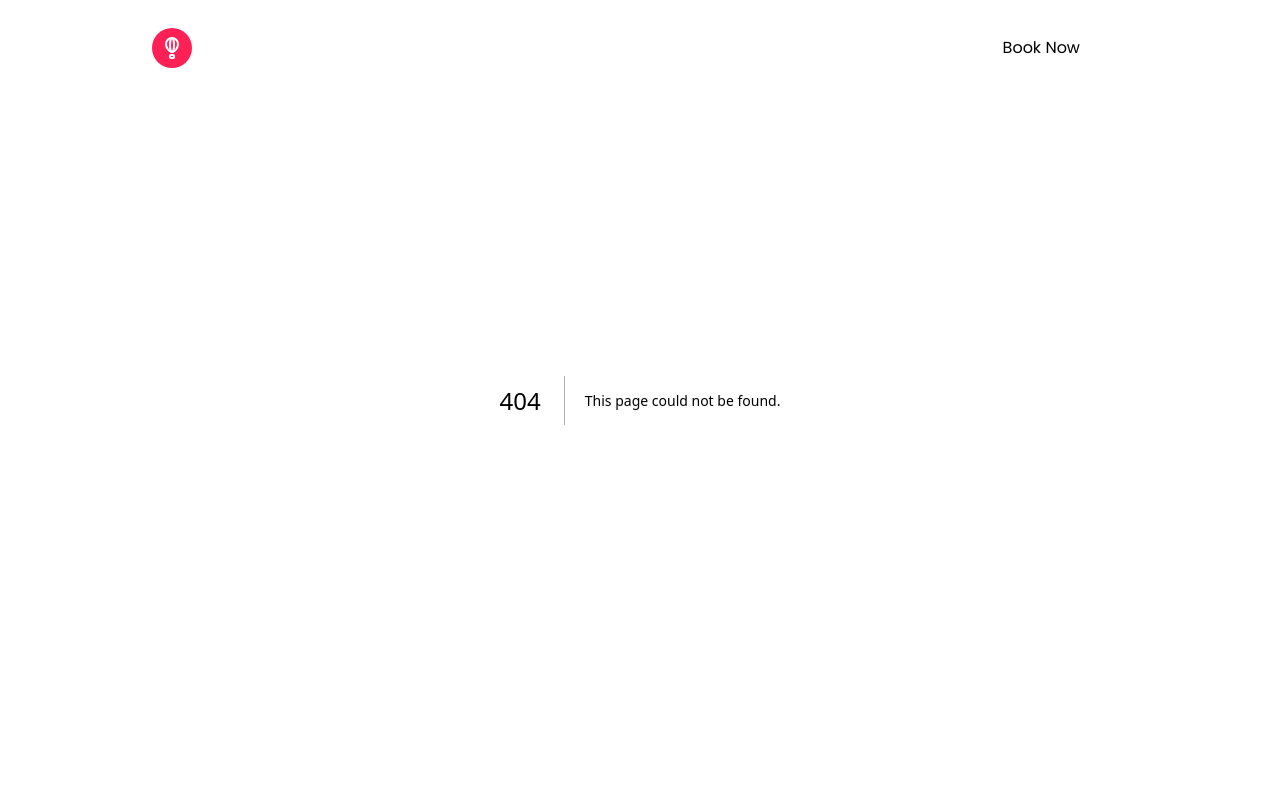
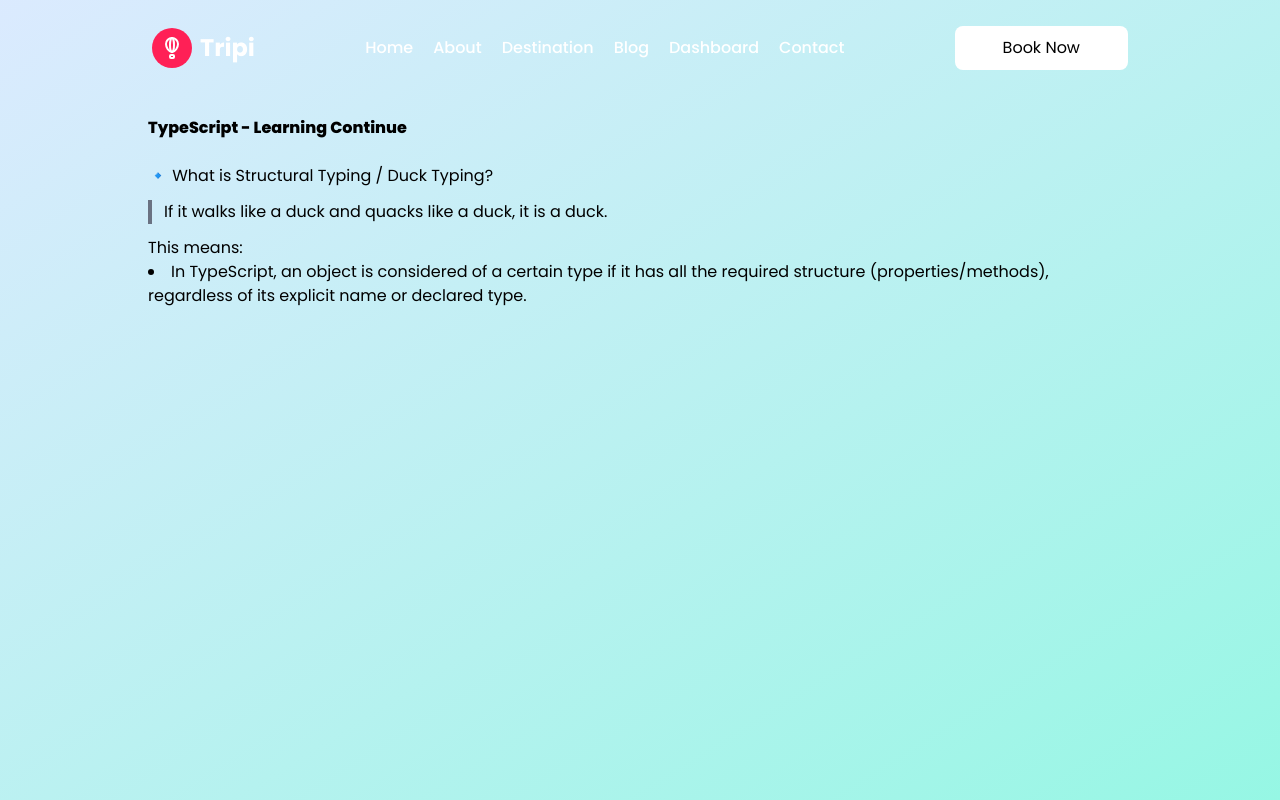
Before and after one commit to emmeiwhite/travel-exploration, a Next.js app: page /ts in a window 1280 px wide. Before the commit this address had no page. Built offline with nearby package versions, Linux system fonts and the light colour scheme.

Commit message:
Structural Typing or Duck Typing in TypeScript

```diff
--- /dev/null
+++ b/app/ts/page.tsx
@@ -0,0 +1,60 @@
+// Structural Typing or Duck Typing
+
+type Duck = {
+  sound: string
+  swim: () => void
+}
+
+const animal = {
+  sound: 'quack',
+  swim: () => {
+    console.log('swimming')
+  },
+  fly: () => console.log('flying')
+}
+
+// Valid: animal has the structure Duck requires
+const duck: Duck = animal
+
+/** Even though animal is not explicitly declared as type Duck, it satisfies the structure, so TypeScript allows assignment ✅ */
+
+// 2. Real-world Example: Imagine a function that takes a user object
+type User = {
+  name: string
+  age: number
+}
+
+const logUser = (user: User) => {
+  console.log(user.name)
+}
+
+const someone = {
+  id: 3,
+  name: 'tomi',
+  age: 12
+}
+
+logUser(someone) // allowed, extra properties are ignored
+
+// Even though someone has more than just id and name, TypeScript allows it because it structurally matches the User type.
+
+export default function TS() {
+  return (
+    <div className="bg-gradient-to-br from-blue-100 to-teal-200 min-h-screen">
+      <div className="max-w-5xl mx-auto px-5 py-6 pt-[12vh]">
+        <h1 className="pt-5 font-extrabold mb-6">TypeScript - Learning Continue</h1>
+
+        <h2>🔹 What is Structural Typing / Duck Typing?</h2>
+        <blockquote className="border-l-4 border-gray-500 pl-3 my-3">
+          If it walks like a duck and quacks like a duck, it is a duck.
+        </blockquote>
+
+        <p>This means:</p>
+        <li>
+          In TypeScript, an object is considered of a certain type if it has all the required
+          structure (properties/methods), regardless of its explicit name or declared type.
+        </li>
+      </div>
+    </div>
+  )
+}
```
